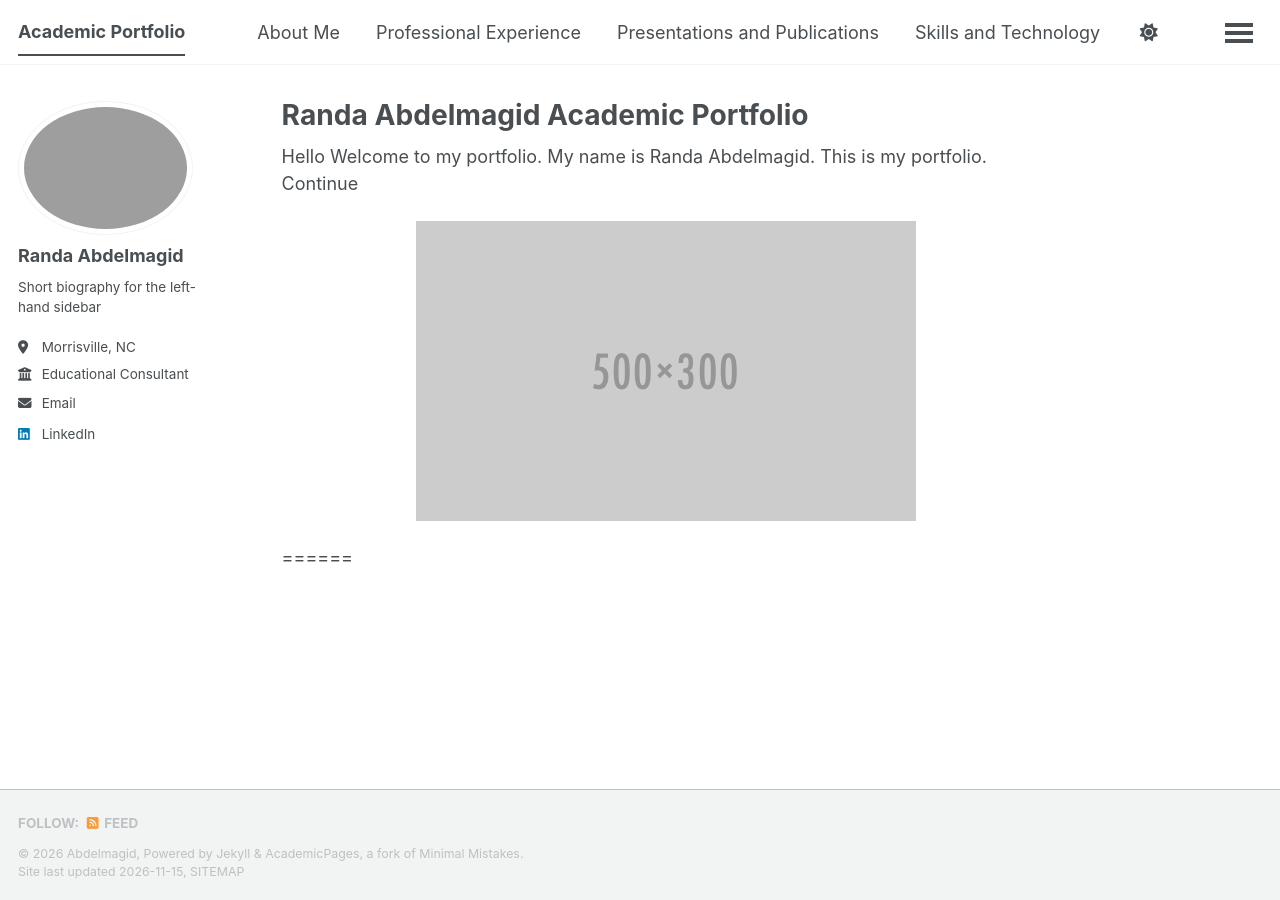
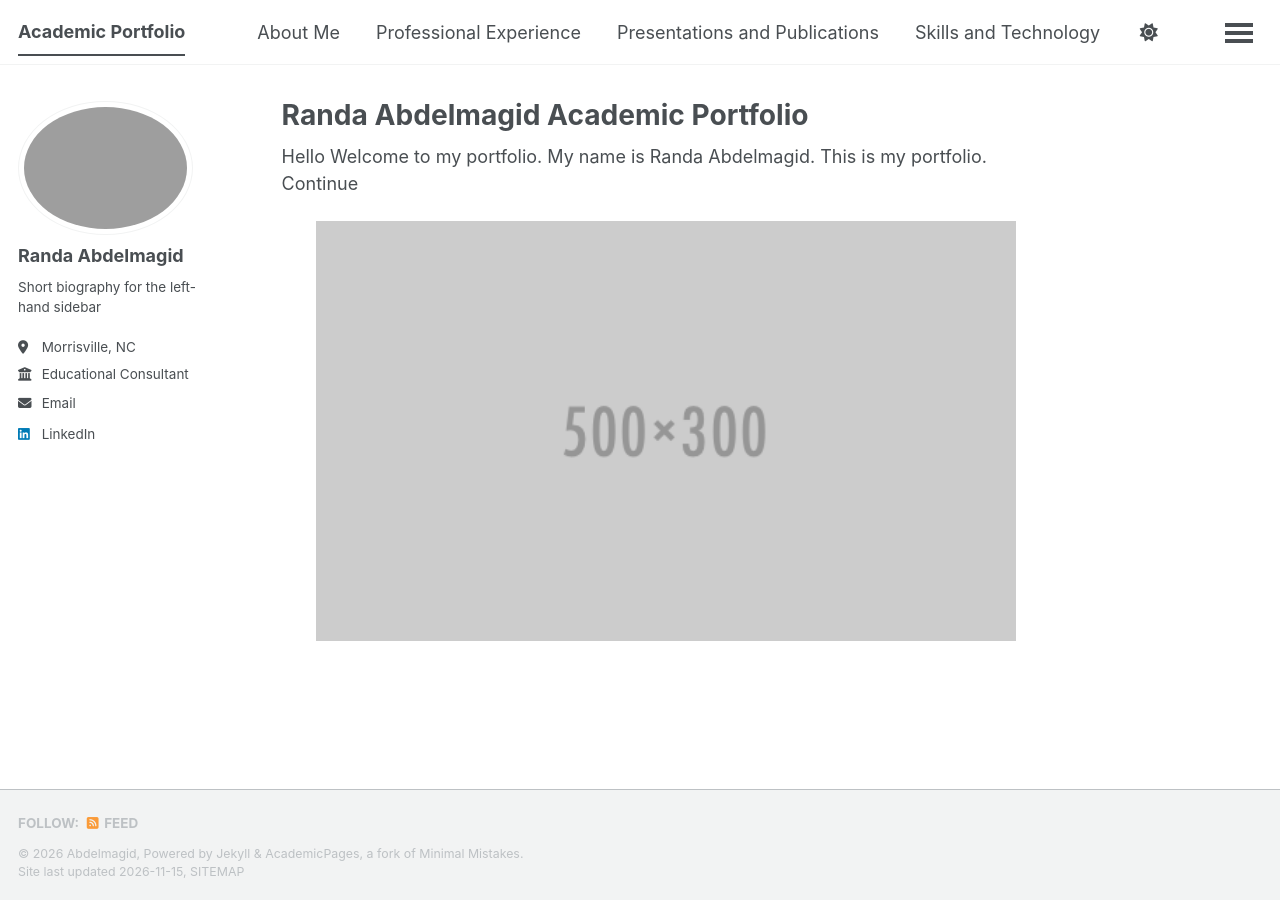
Before and after one commit to rfabdelmagid/rfabdelmagid.github.io, a Jekyll site: the page built from _pages/about.md, in a window 1280 px wide. Built offline with Jekyll 4.4.1, drawn with Linux system fonts in a browser that asks for light colours; a script bundle is joined from its source files by our own code; a style sheet for code colours, icons or effects is not loaded.

Commit message:
Update about.md

```diff
--- a/_pages/about.md
+++ b/_pages/about.md
@@ -12,6 +12,5 @@ Hello
 Welcome to my portfolio. My name is Randa Abdelmagid. This is my portfolio. Continue
 
 <p align="center">
-  <img src="/images/500x300.png" alt="about" width="500">
+  <img src="/images/500x300.png" alt="about" width="700">
 </p>
-======
```
